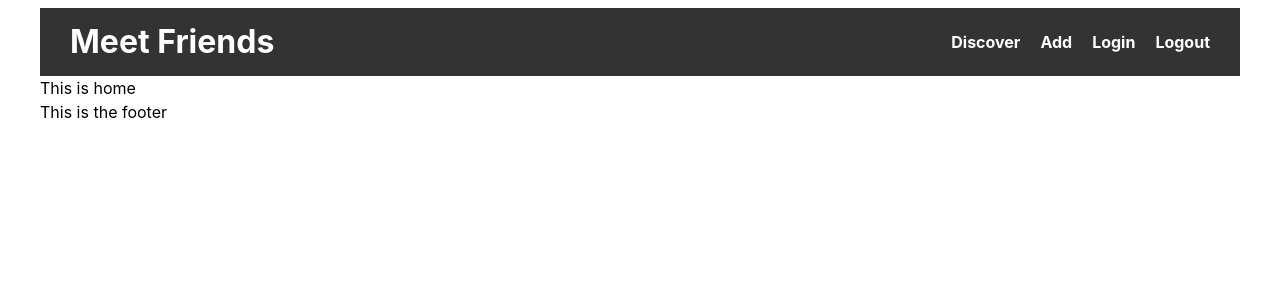
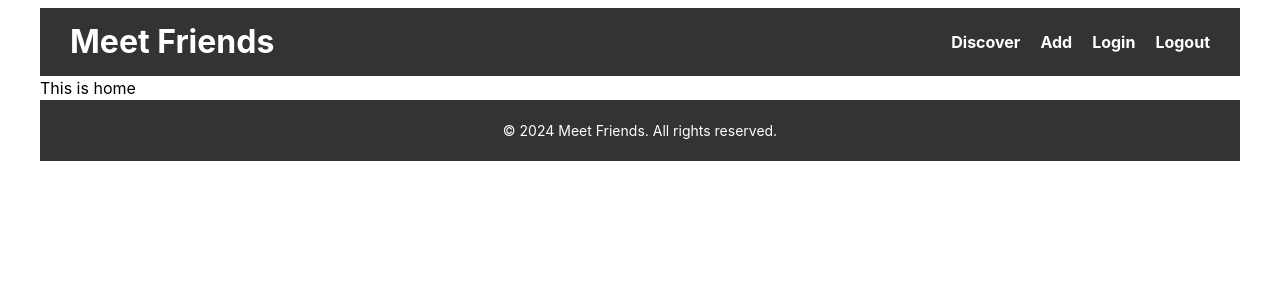
Before and after one commit to zahangir710/simple-user-listing-site, a React (Vite) app: page / in a window 1280 px wide. Shown: the top 300 px of the page. Built offline with nearby package versions, Linux system fonts and the light colour scheme.

Commit message:
add footer component

```diff
--- a/src/shared/Footer/Footer.css
+++ b/src/shared/Footer/Footer.css
@@ -0,0 +1,11 @@
+.footer {
+  background-color: #333;
+  color: #fff;
+  padding: 20px 0px;
+  text-align: center;
+}
+
+.footer-text {
+  margin: 0;
+  font-size: 14px;
+}
--- a/src/shared/Footer/Footer.jsx
+++ b/src/shared/Footer/Footer.jsx
@@ -1,6 +1,10 @@
 import "./Footer.css";
 function Footer() {
-  return <div>This is the footer</div>;
+  return (
+    <footer className="footer">
+      <p className="footer-text">© 2024 Meet Friends. All rights reserved.</p>
+    </footer>
+  );
 }
 
 export default Footer;
```
